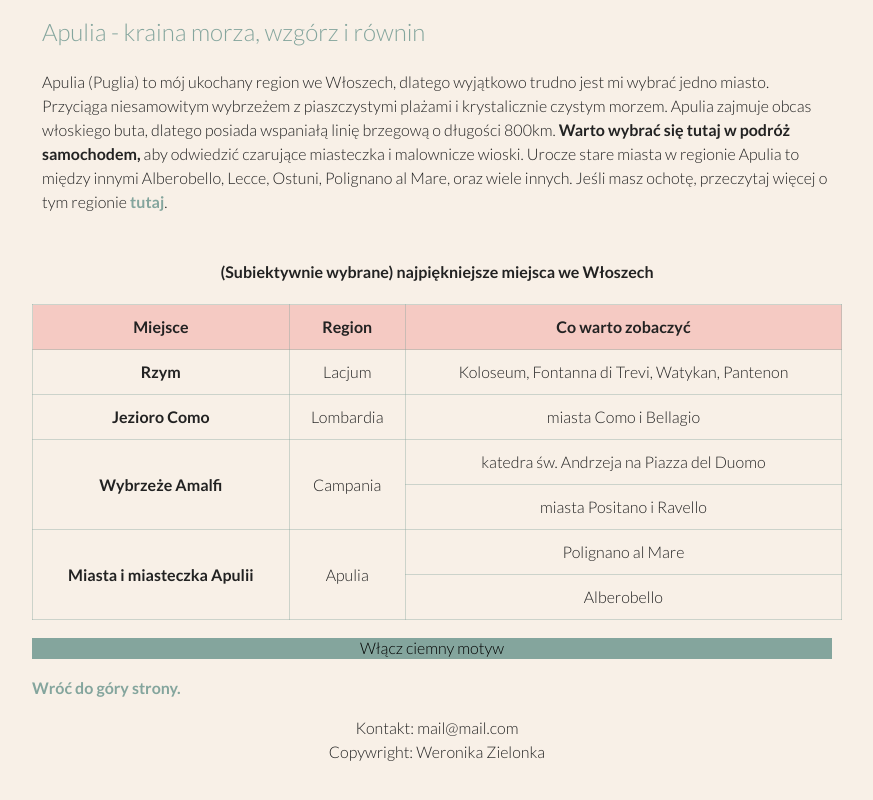
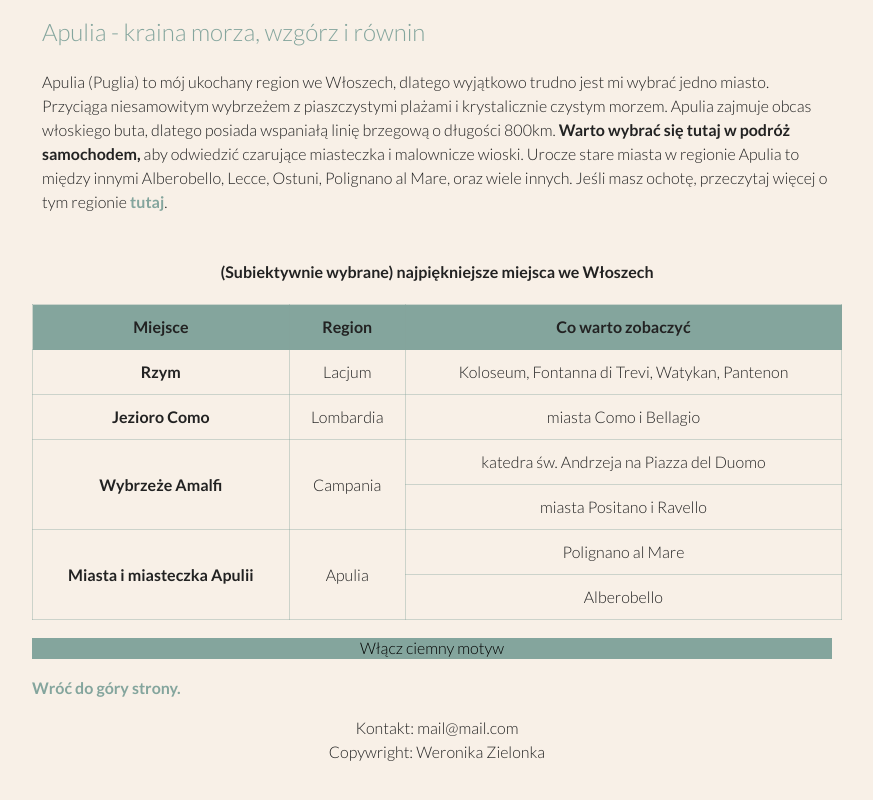
Before and after one commit to weronika-z/homepage, a plain HTML site: page index.html in a window 1280 px wide. Shown: the part 2881-3681 px from the top of the page, without its empty margins (203-1076 px from the left). Drawn offline with nearby package versions, Linux system fonts and the light colour scheme.

Commit message:
color changed

```diff
--- a/css/table.css
+++ b/css/table.css
@@ -19,5 +19,5 @@
 }
 
 .table__cell--header {
-    background-color: rgb(245, 202, 195);
+    background-color: rgb(132, 165, 157);
 }
```
